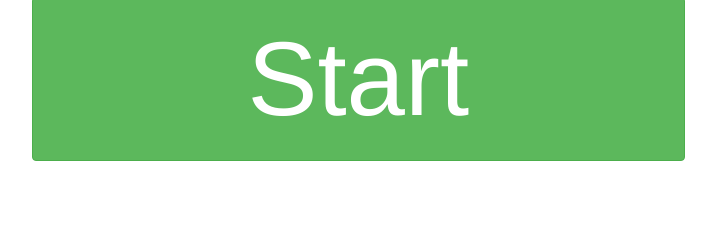
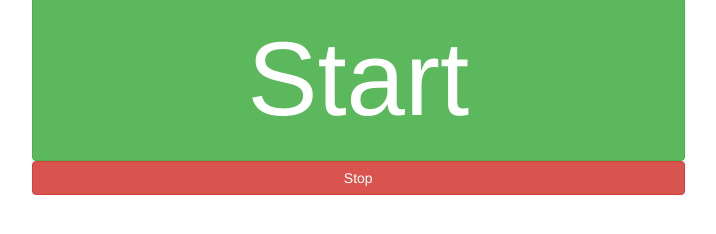
Before and after one commit to thosd/pom_timer, a website: page public/html/index.html in a window 1280 px wide. Shown: the part 310-544 px from the top of the page, without its empty margins (233-949 px from the left). Drawn offline with nearby package versions, Linux system fonts and the light colour scheme; files that its build step writes are made by us from their sources; files whose address does not match are found by name.

Commit message:
made some changes to app.js

```diff
--- a/public/css/main.css
+++ b/public/css/main.css
@@ -10,3 +10,7 @@
   font-size: 750%;
   display: none;
 }
+
+#stop {
+  font size:750%
+}
--- a/public/html/index.html
+++ b/public/html/index.html
@@ -23,6 +23,11 @@
         <button class="btn btn-primary btn-block" id="break">Break</button>
       </div>
     </div>
+    <div class="row">
+      <div class="col-md-7 col-md-offset-2">
+        <button class="btn btn-danger btn-block" id='stop'>Stop</button>
+      </div>
+    </div>
   </div>
 
   <script src="https://code.jquery.com/jquery-2.2.4.js"
```
